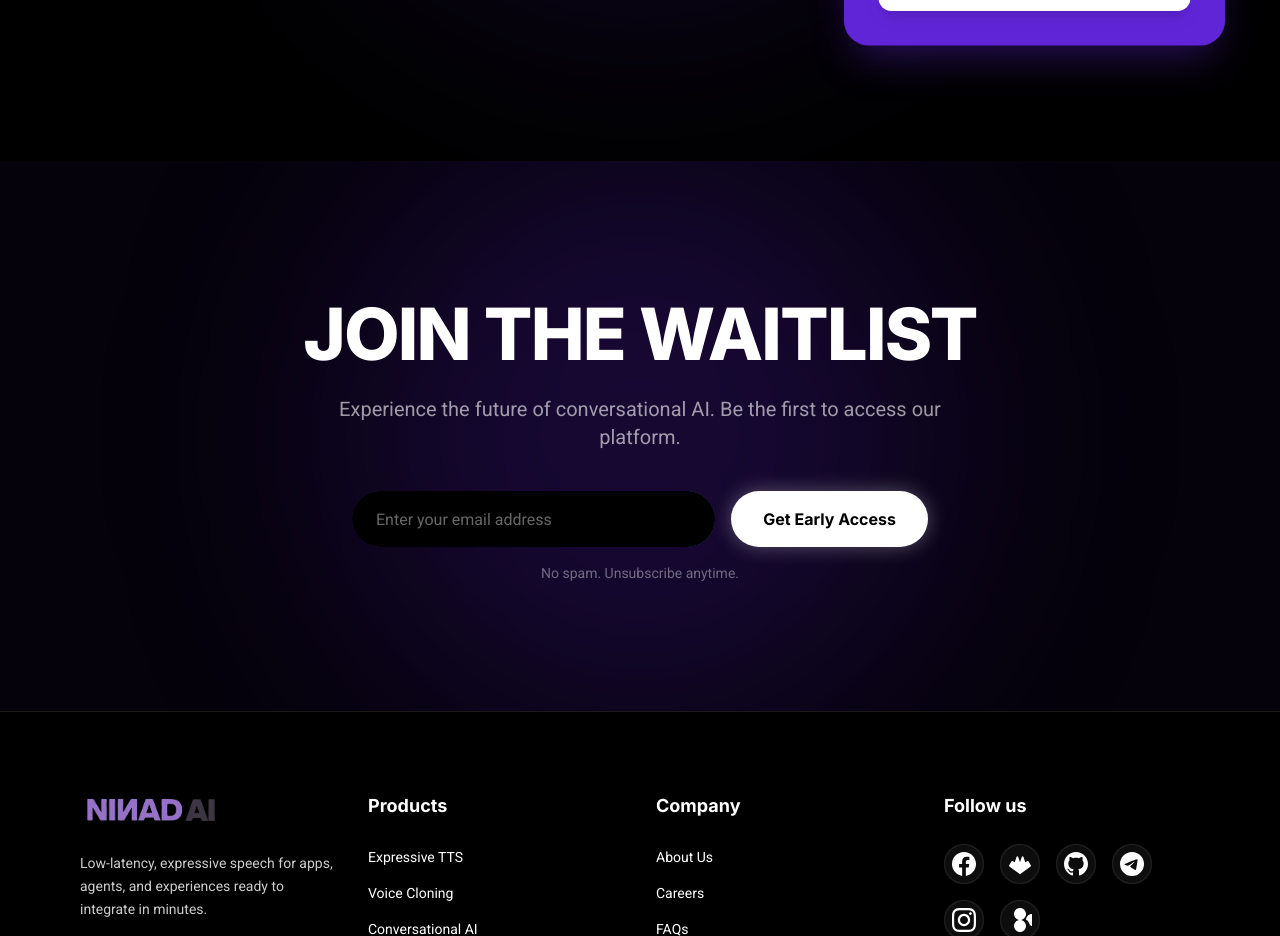
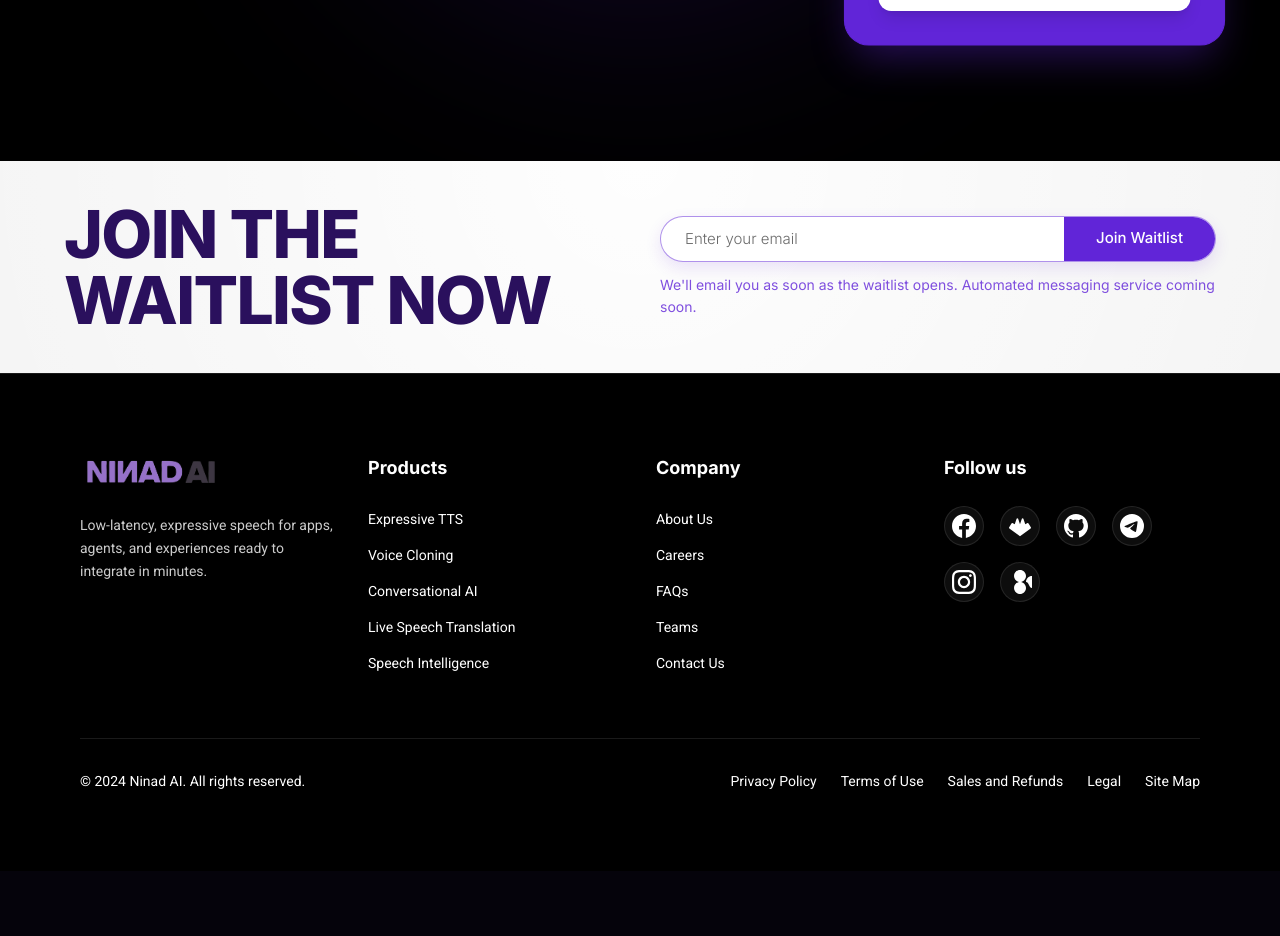
Before and after one commit to Ninad-AI/Landing-page, a Next.js app in the folder ninad-ai-landing-new/: page / in a window 1280 px wide. Shown: the part 6440-7376 px from the top of the page. After the commit the page ends 7311 px from the top, so only its background shows below. Built offline with nearby package versions, Linux system fonts and the light colour scheme.

Commit message:
refactor waitlist

```diff
--- a/ninad-ai-landing-new/app/components/Waitlist.tsx
+++ b/ninad-ai-landing-new/app/components/Waitlist.tsx
@@ -1,52 +1,86 @@
+// export default function Waitlist() {
+//   return (
+//     <section
+//       id="waitlist"
+//       className="relative w-full py-14 md:py-16 overflow-hidden bg-[#f5f5f5] flex items-center justify-center"
+//     >
+//       <div className="absolute inset-0 bg-[radial-gradient(circle_at_top,rgba(255,255,255,0.9),rgba(255,255,255,0))] pointer-events-none" />
+//       <div className="relative container mx-auto px-6 md:px-12 lg:px-16 flex flex-col md:flex-row items-center justify-between gap-10">
+
+//         <div className="md:w-1/2 text-left">
+//           <h2 className="font-sans font-extrabold text-[52px] md:text-[66px] leading-[1.0] text-[#2a105d] tracking-tight">
+//             JOIN THE<br />
+//             WAITLIST NOW
+//           </h2>
+//         </div>
+
+//         <div className="md:w-1/2 flex justify-end">
+//           <div className="w-full max-w-[560px]">
+//             <form className="group flex items-center h-[52px] rounded-full border border-[#6125d8]/70 bg-white shadow-[0_10px_24px_rgba(97,37,216,0.14)] overflow-hidden transition-shadow duration-200 focus-within:shadow-[0_14px_34px_rgba(97,37,216,0.18)]">
+//               <input
+//                 type="email"
+//                 placeholder="Enter your email"
+//                 className="flex-1 h-full px-7 text-[16px] font-light font-ibm text-[#2a2a2a] placeholder:text-[#6b6b6b] bg-transparent outline-none focus-visible:ring-0"
+//                 required
+//               />
+//               <button
+//                 type="submit"
+//                 className="h-full px-9 bg-[#6125d8] text-white font-inter font-medium text-[16px] hover:bg-[#5012b8] transition-colors duration-200 whitespace-nowrap focus-visible:outline-none focus-visible:ring-2 focus-visible:ring-white/60 focus-visible:ring-offset-2 focus-visible:ring-offset-[#6125d8]"
+//               >
+//                 Join Waitlist
+//               </button>
+//             </form>
+//             <p className="mt-3 text-[14px] font-inter text-[#6125d8] opacity-80 leading-relaxed">
+//               We'll email you as soon as the waitlist opens. Automated messaging service coming soon.
+//             </p>
+//           </div>
+//         </div>
+//       </div>
+//     </section>
+//   );
+// }
+
 export default function Waitlist() {
   return (
-    <section id="waitlist" className="relative w-full py-24 md:py-32 overflow-hidden bg-black flex items-center justify-center">
+    <section
+      id="waitlist"
+      className="relative w-full py-8 md:py-10 overflow-hidden bg-[#f5f5f5] flex items-center justify-center"
+    >
+      {/* background glow */}
+      <div className="absolute inset-0 bg-[radial-gradient(circle_at_top,rgba(255,255,255,0.9),rgba(255,255,255,0))] pointer-events-none" />
 
-      {/* Background Effects */}
-      <div className="absolute inset-0 bg-primary/5 pointer-events-none" />
-      <div className="absolute top-1/2 left-1/2 -translate-x-1/2 -translate-y-1/2 w-[600px] h-[600px] bg-primary/20 rounded-full blur-[120px] pointer-events-none" />
+      <div className="relative container mx-auto px-6 md:px-12 lg:px-16 flex flex-col md:flex-row items-center justify-between gap-10">
 
-      {/* Content Container */}
-      <div className="relative container mx-auto px-6 md:px-12 lg:px-20 max-w-[1400px] flex flex-col items-center justify-center text-center gap-10 z-10">
-
-        {/* Title */}
-        <div className="space-y-4">
-          <h2 className="font-sans font-extrabold text-4xl md:text-5xl lg:text-7xl leading-tight text-white tracking-tight">
-            JOIN THE WAITLIST
+        <div className="md:w-1/2 text-left">
+          <h2 className="font-sans font-extrabold text-[52px] md:text-[66px] leading-[1.0] text-[#2a105d] tracking-tight">
+            JOIN THE<br />
+            WAITLIST NOW
           </h2>
-          <p className="font-roboto text-lg md:text-xl text-white/60 max-w-2xl mx-auto">
-            Experience the future of conversational AI. Be the first to access our platform.
-          </p>
         </div>
 
-        {/* Form */}
-        <div className="w-full max-w-xl">
-          <form className="flex flex-col md:flex-row items-center gap-4 w-full">
-            {/* Email Input */}
-            <div className="relative w-full md:flex-1 group">
-                <div className="absolute inset-0 bg-gradient-to-r from-primary to-accent-blue rounded-full p-[1px] opacity-50 group-hover:opacity-100 transition-opacity" />
+        <div className="md:w-1/2 flex justify-end">
+          <div className="w-full max-w-[560px]">
+            <form className="group flex items-center h-[46px] rounded-full border border-[#6125d8]/50 bg-white shadow-[0_6px_16px_rgba(97,37,216,0.12)] overflow-hidden transition-all duration-200 focus-within:shadow-[0_10px_26px_rgba(97,37,216,0.18)]">
               <input
                 type="email"
-                placeholder="Enter your email address"
-                className="relative w-full h-[56px] px-6 bg-black rounded-full font-roboto text-base text-white placeholder:text-white/40 outline-none focus:bg-white/5 transition-all"
+                placeholder="Enter your email"
+                className="flex-1 h-full px-6 text-[15px] font-light font-ibm text-[#2a2a2a] placeholder:text-[#6b6b6b] bg-transparent outline-none"
                 required
               />
-            </div>
-
-            {/* Submit Button */}
               <button
                 type="submit"
-              className="w-full md:w-auto h-[56px] px-8 bg-white text-black rounded-full font-sans font-bold text-base hover:bg-gray-200 transition-colors shadow-[0_0_20px_rgba(255,255,255,0.3)] whitespace-nowrap"
+                className="h-full px-8 bg-[#6125d8] text-white font-inter font-medium text-[15px] hover:bg-[#5012b8] transition-colors duration-200 whitespace-nowrap"
               >
-              Get Early Access
+                Join Waitlist
               </button>
             </form>
 
-          {/* Helper Text */}
-          <p className="mt-4 font-roboto text-sm text-white/40">
-            No spam. Unsubscribe anytime.
+            <p className="mt-3 text-[14px] font-inter text-[#6125d8] opacity-80 leading-relaxed">
+              We'll email you as soon as the waitlist opens. Automated messaging service coming soon.
             </p>
           </div>
+        </div>
+
       </div>
     </section>
   );
```
Lines whose indentation alone changed are shown as unchanged.
